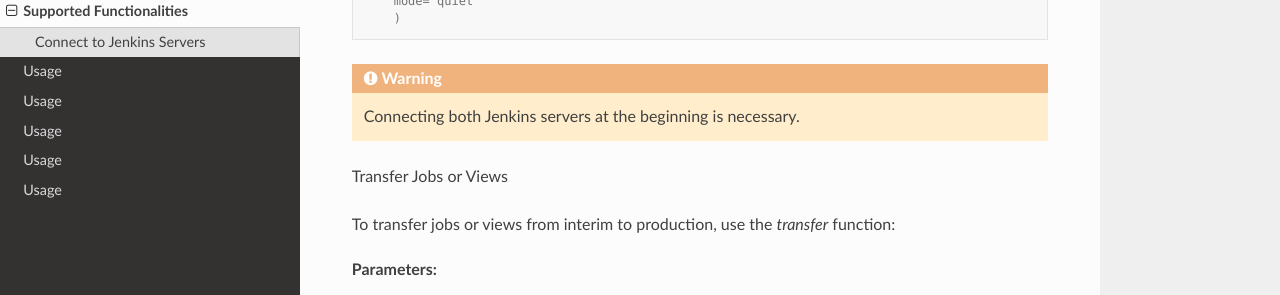
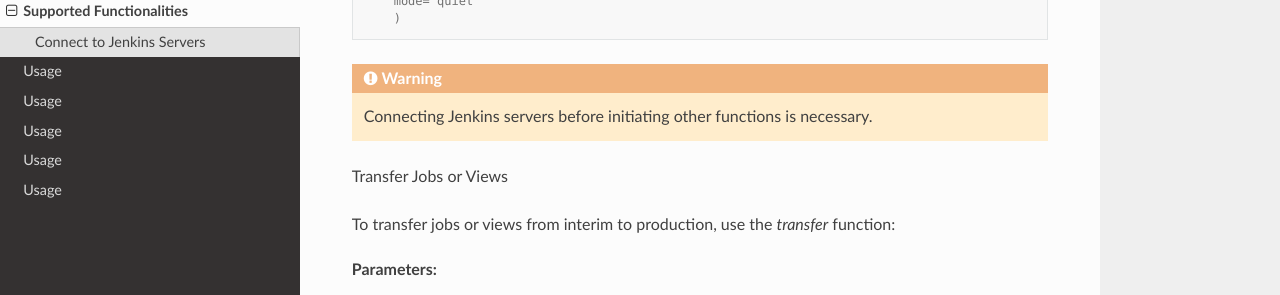
Before and after one commit to joelkariyalil/Context-Aware-Jenkins-Transfers-Documentation, a Sphinx documentation site: the page built from docs/source/usage.rst, in a window 1280 px wide and 900 px high, scrolled down 1107 px. Shown: the part 151-446 px from the top of the window. Built offline with Sphinx 7.4.7 and the Read the Docs theme 2.0.0, drawn with Linux system fonts in a browser that asks for light colours; pages that are not in the unit, such as notebooks, are missing from menus.

Commit message:
MOD: Changes in usage.rst

```diff
--- a/docs/source/usage.rst
+++ b/docs/source/usage.rst
@@ -63,7 +63,7 @@
 
 .. warning::
 
-    Connecting both Jenkins servers at the beginning is necessary.
+    Connecting Jenkins servers before initiating other functions is necessary.
 
 Transfer Jobs or Views
 
```
